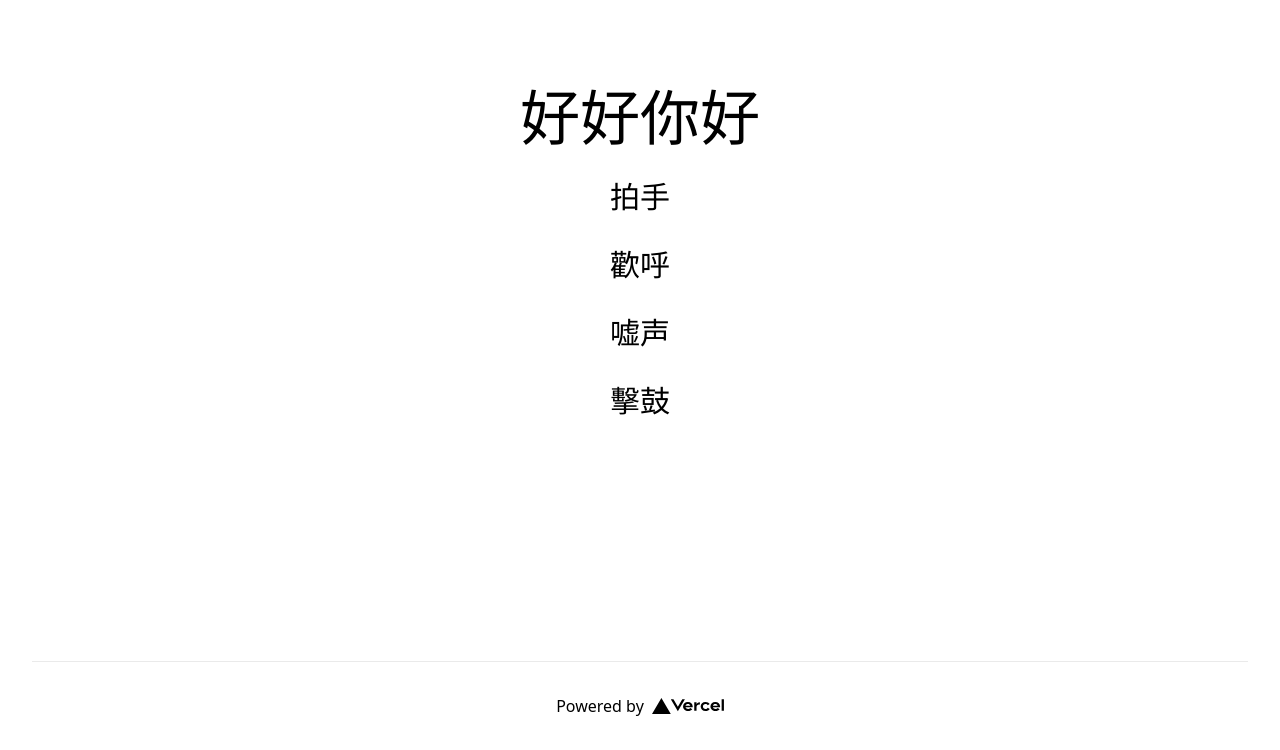
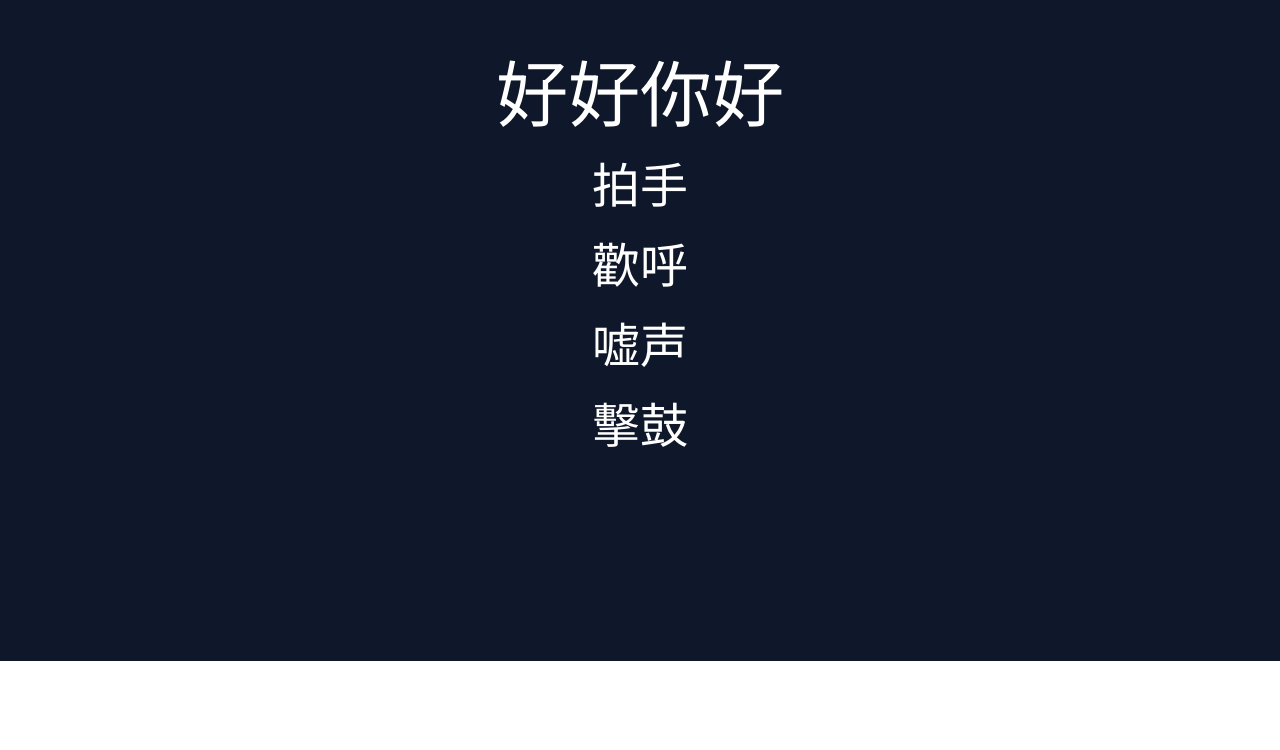
Before and after one commit to markoco14/haohaosound, a Next.js app: page / in a window 1280 px wide. Shown: the part 139-889 px from the top of the page. After the commit the page ends 800 px from the top, so only its background shows below. Built offline with nearby package versions, Linux system fonts and the light colour scheme.

Commit message:
change to dark styles and increase font size

```diff
--- a/pages/index.js
+++ b/pages/index.js
@@ -11,17 +11,17 @@ export default function Home() {
   const drumRef = useRef(null);
 
   return (
-    <div className={styles.container}>
+    <div>
       <Head>
         <title>Create Next App</title>
         <meta name="description" content="Generated by create next app" />
         <link rel="icon" href="/favicon.ico" />
       </Head>
 
-      <main className={styles.main}>
-          <h1 className='text-6xl mb-4'>好好你好</h1>
+      <main className='h-screen bg-slate-900 flex flex-col items-center justify-center text-white'>
+          <h1 className='text-7xl mb-4'>好好你好</h1>
           <button
-            className='text-3xl my-4'
+            className='text-5xl my-4'
             onClick={()=>{
             cheerRef.current.pause()
             cheerRef.current.currentTime = 0;
@@ -35,7 +35,7 @@ export default function Home() {
             拍手
           </button>
           <button
-            className='text-3xl my-4'
+            className='text-5xl my-4'
             onClick={()=>{
             clapRef.current.pause()
             clapRef.current.currentTime = 0;
@@ -49,7 +49,7 @@ export default function Home() {
             歡呼
           </button>
           <button
-            className='text-3xl my-4'
+            className='text-5xl my-4'
             onClick={()=>{
             clapRef.current.pause()
             clapRef.current.currentTime = 0;
@@ -63,7 +63,7 @@ export default function Home() {
             嘘声
           </button>
           <button
-            className='text-3xl my-4'
+            className='text-5xl my-4'
             onClick={()=>{
             clapRef.current.pause()
             clapRef.current.currentTime = 0;
@@ -89,19 +89,6 @@ export default function Home() {
             Your browser does not support the <code>audio</code> element.
           </audio>
       </main>
-
-      <footer className={styles.footer}>
-        <a
-          href="https://vercel.com?utm_source=create-next-app&utm_medium=default-template&utm_campaign=create-next-app"
-          target="_blank"
-          rel="noopener noreferrer"
-        >
-          Powered by{' '}
-          <span className={styles.logo}>
-            <Image src="/vercel.svg" alt="Vercel Logo" width={72} height={16} />
-          </span>
-        </a>
-      </footer>
     </div>
   )
 }
--- a/styles/globals.css
+++ b/styles/globals.css
@@ -6,7 +6,7 @@ html,
 body {
   padding: 0;
   margin: 0;
-  height: 100vh;
+  min-height: 100vh;
 }
 
 * {
```
